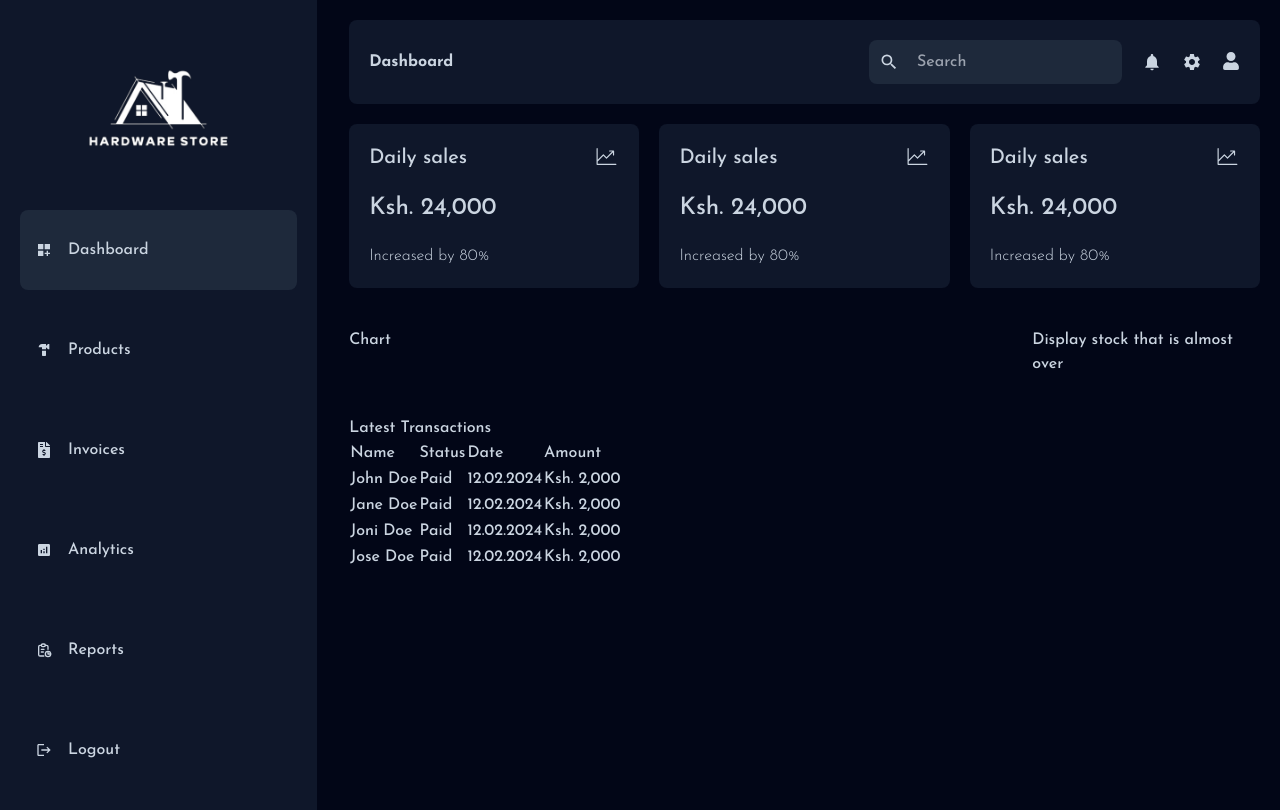
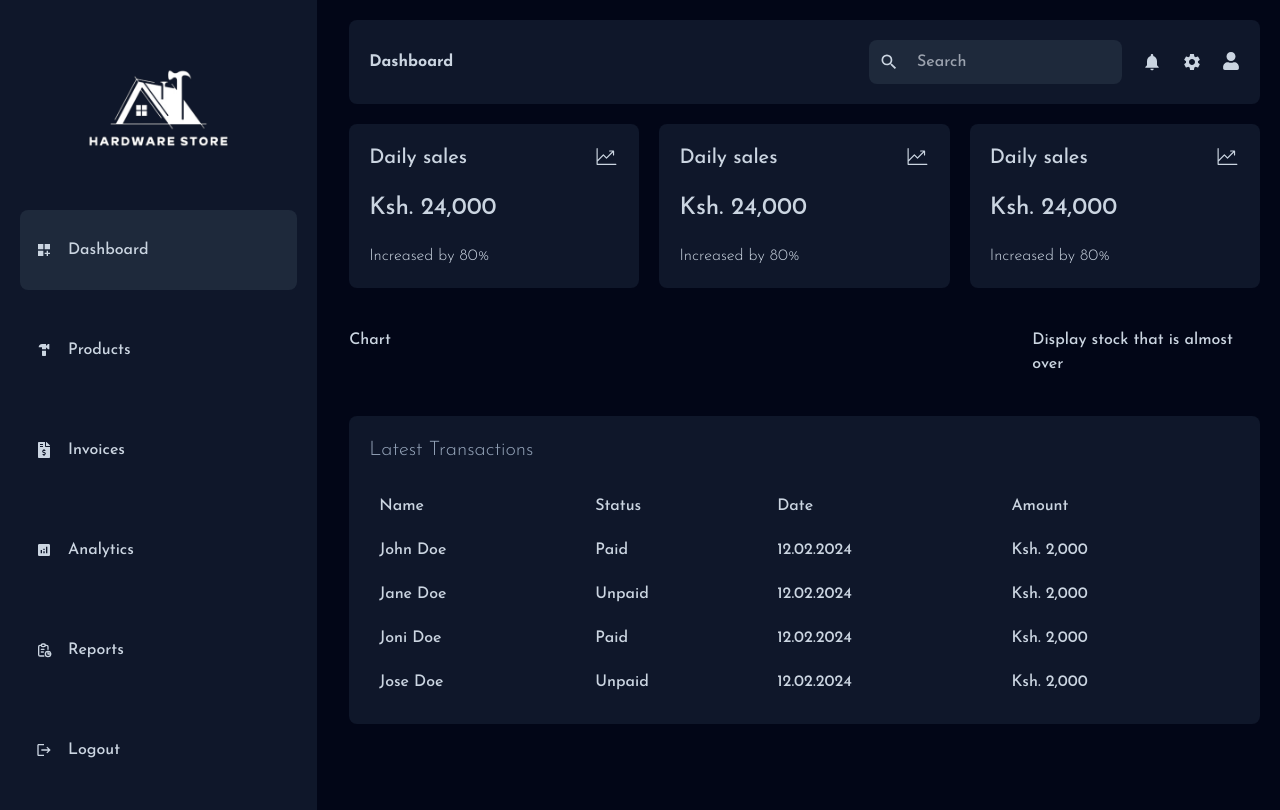
Before and after one commit to esthercate/Hardware-store-management, a Next.js app: page /dashboard in a window 1280 px wide. Built offline with nearby package versions, Linux system fonts and the light colour scheme.

Commit message:
Table styles

```diff
--- a/app/ui/dashboard/transaction/transaction.jsx
+++ b/app/ui/dashboard/transaction/transaction.jsx
@@ -2,41 +2,41 @@ import React from 'react'
 
 const Transaction = () => {
   return (
-    <div>
-      <h2>Latest Transactions</h2>
-      <table>
+    <div className='bg-slate-900 p-5 rounded-lg'>
+      <h2 className='mb-5 font-light text-xl text-slate-400'>Latest Transactions</h2>
+      <table className='w-full'>
         <thead>
           <tr>
-            <td>Name</td>
-            <td>Status</td>
-            <td>Date</td>
-            <td>Amount</td>
+            <td className='p-2.5'>Name</td>
+            <td className='p-2.5'>Status</td>
+            <td className='p-2.5'>Date</td>
+            <td className='p-2.5'>Amount</td>
           </tr>
         </thead>
         <tbody>
           <tr>
-            <td>John Doe</td>
-            <td>Paid</td>
-            <td>12.02.2024</td>
-            <td>Ksh. 2,000</td>
+            <td className='p-2.5'>John Doe</td>
+            <td className='p-2.5'>Paid</td>
+            <td className='p-2.5'>12.02.2024</td>
+            <td className='p-2.5'>Ksh. 2,000</td>
           </tr>
           <tr>
-            <td>Jane Doe</td>
-            <td>Paid</td>
-            <td>12.02.2024</td>
-            <td>Ksh. 2,000</td>
+            <td className='p-2.5'>Jane Doe</td>
+            <td className='p-2.5'>Unpaid</td>
+            <td className='p-2.5'>12.02.2024</td>
+            <td className='p-2.5'>Ksh. 2,000</td>
           </tr>
           <tr>
-            <td>Joni Doe</td>
-            <td>Paid</td>
-            <td>12.02.2024</td>
-            <td>Ksh. 2,000</td>
+            <td className='p-2.5'>Joni Doe</td>
+            <td className='p-2.5'>Paid</td>
+            <td className='p-2.5'>12.02.2024</td>
+            <td className='p-2.5'>Ksh. 2,000</td>
           </tr>
           <tr>
-            <td>Jose Doe</td>
-            <td>Paid</td>
-            <td>12.02.2024</td>
-            <td>Ksh. 2,000</td>
+            <td className='p-2.5'>Jose Doe</td>
+            <td className='p-2.5'>Unpaid</td>
+            <td className='p-2.5'>12.02.2024</td>
+            <td className='p-2.5'>Ksh. 2,000</td>
           </tr>
         </tbody>
       </table>
```
